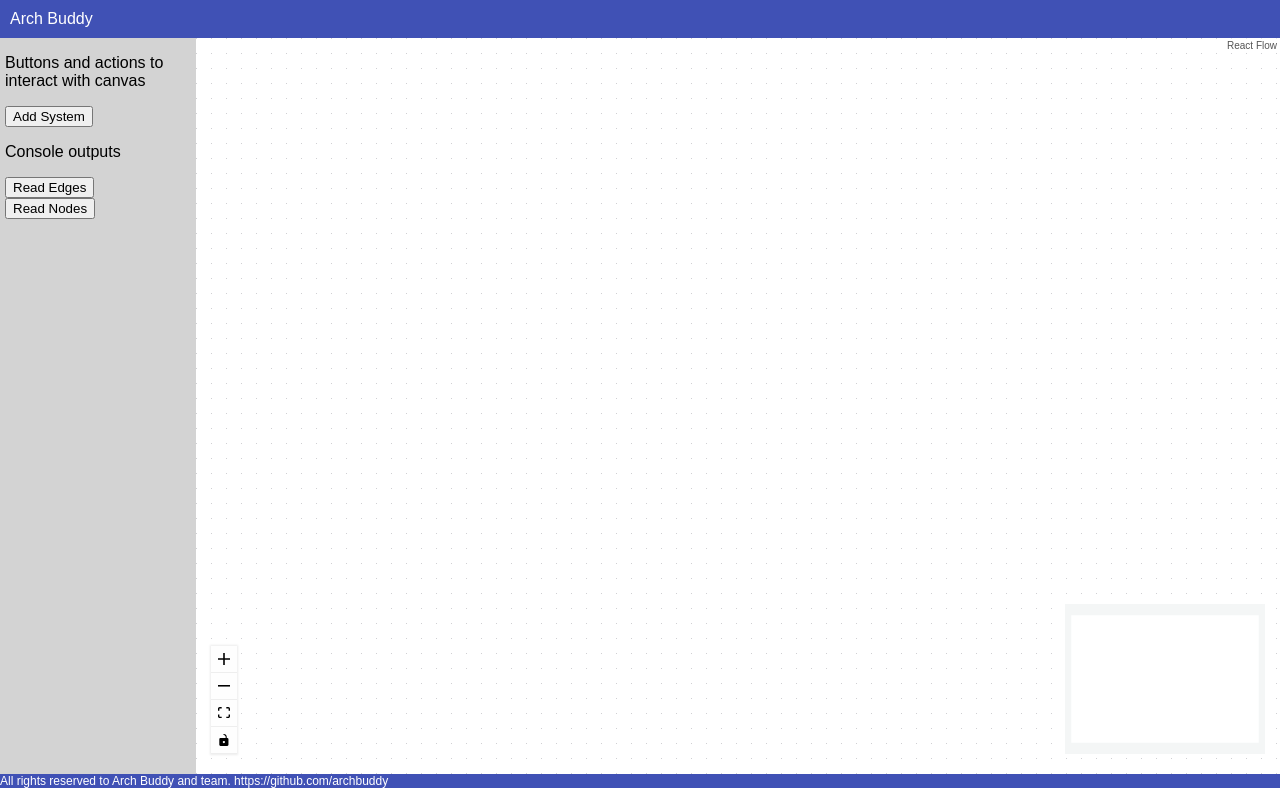
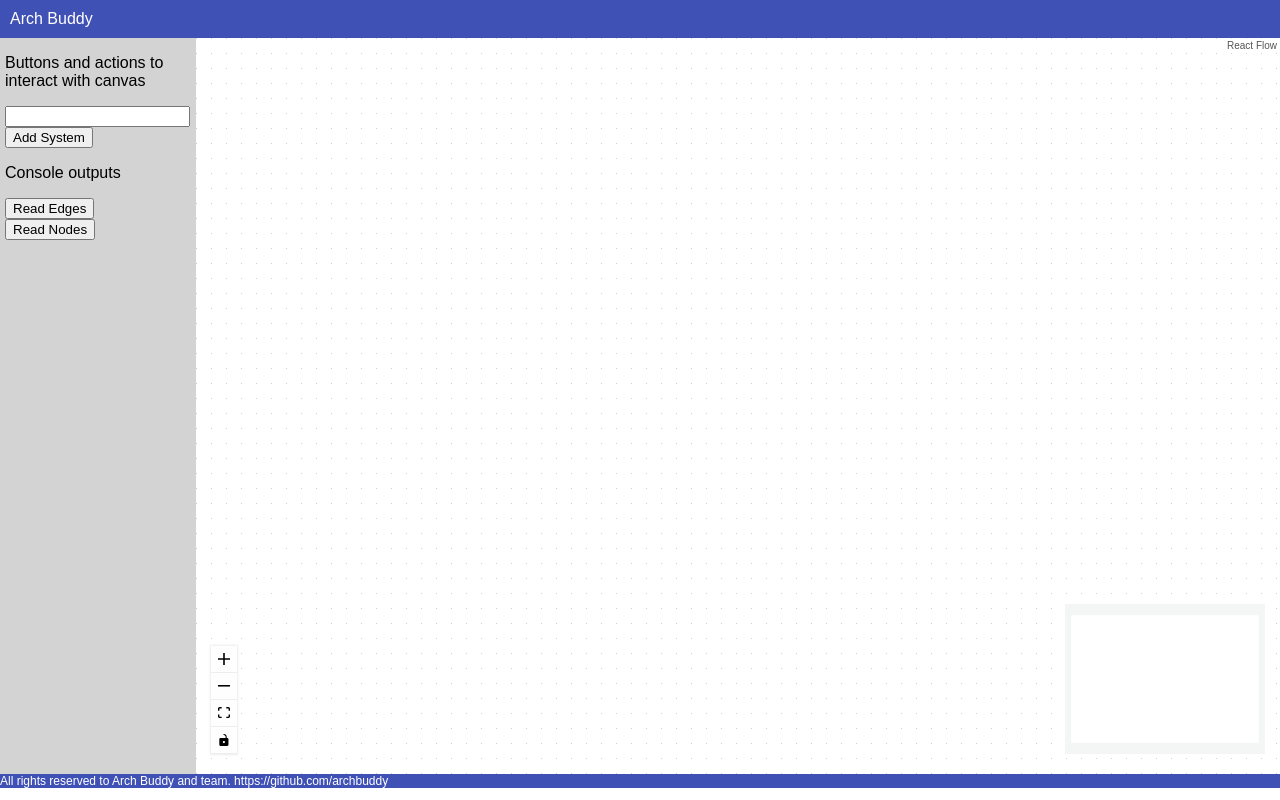
Before and after one commit to archbuddy/frontend, a React (Create React App) app: page / in a window 1280 px wide. Built offline with nearby package versions, Linux system fonts and the light colour scheme.

Commit message:
add input for create system node

```diff
--- a/src/App.js
+++ b/src/App.js
@@ -23,6 +23,7 @@ function Flow() {
 
   const [nodes, setNodes] = useState([]);
   const [edges, setEdges] = useState([]);
+  const [inputSystemNode, setInputSystemNode] = useState([]);
 
   const loadData = () => {
     fetch(endpoint)
@@ -66,11 +67,12 @@ function Flow() {
       headers: {
         'Content-Type': 'application/json',
       },
-      body: JSON.stringify({ name: 'aaaa' })
+      body: JSON.stringify({ name: inputSystemNode })
     })
     .then(res => res.json())
     .then(
       (result) => {
+        setInputSystemNode('')
         loadData()
       },
       (error) => {
@@ -94,6 +96,7 @@ function Flow() {
       <div className='middle'>
         <div className='middleLeft'>
           <p>Buttons and actions to interact with canvas</p>
+          <input type="text" onChange={(e) => setInputSystemNode(e.target.value)} value={inputSystemNode}/>
           <button onClick={onClickNewSystem}>Add System</button><br/>
           <p>Console outputs</p>
           <button onClick={onClickReadEdges}>Read Edges</button><br/>
```
